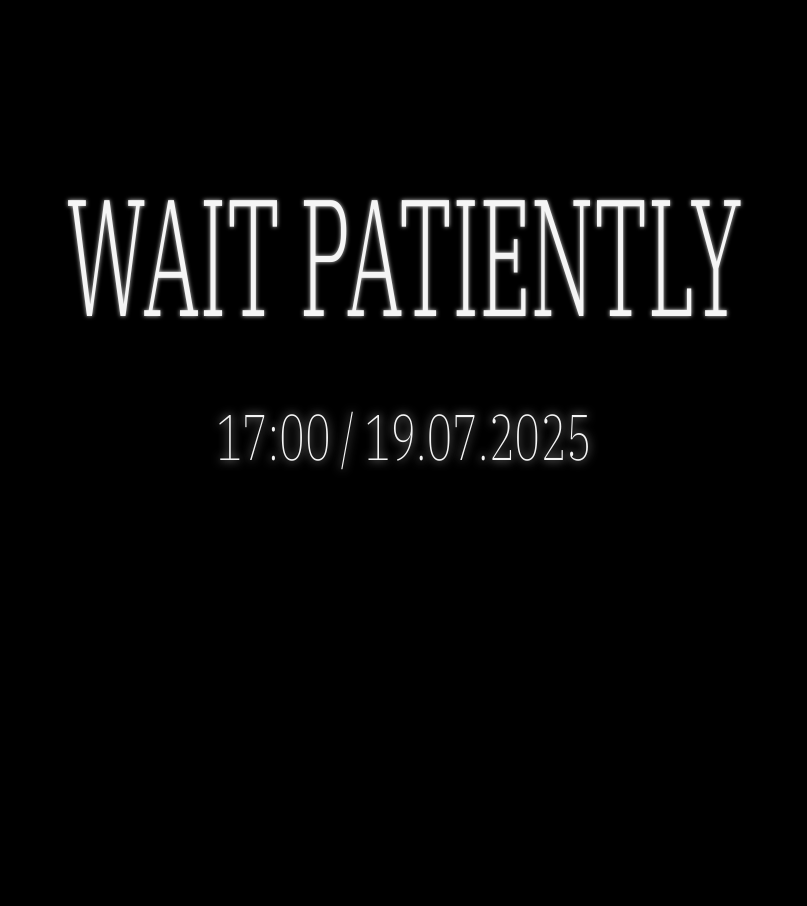
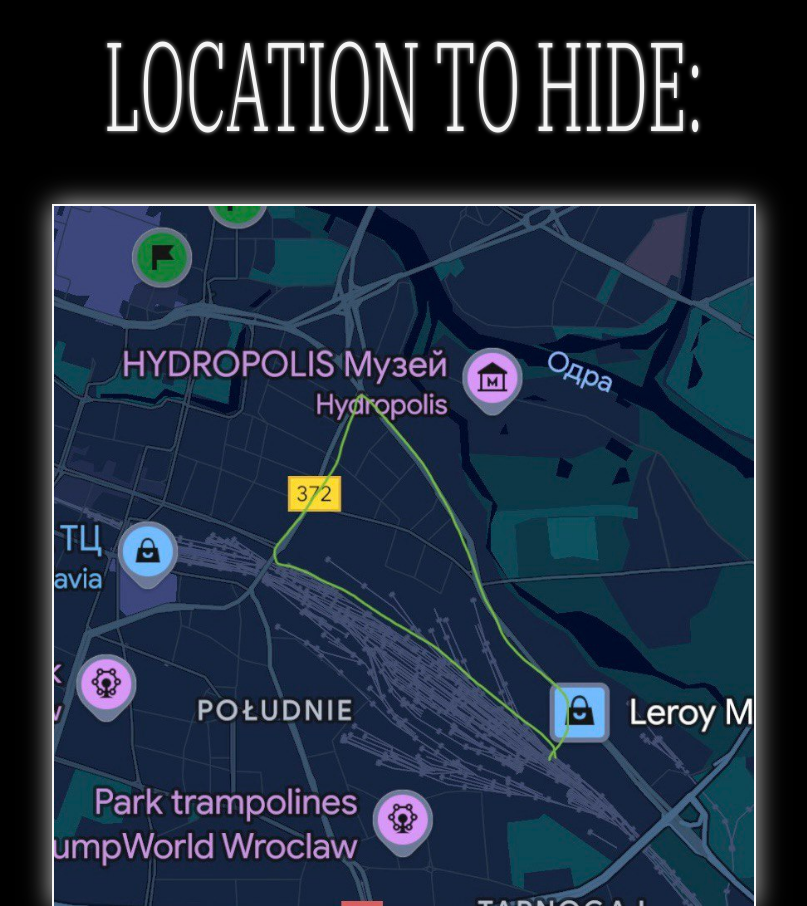
Before and after one commit to RavenMort/nonarchive, a plain HTML site: page page2.html in a window 1280 px wide. Shown: the top 906 px of the page, without its empty margins (236-1043 px from the left). Before the commit the page ends 800 px from the top, so only its background shows below. Drawn offline with Linux system fonts and the light colour scheme; a web font is replaced by a local one.

Commit message:
Update page2.html

```diff
--- a/page2.html
+++ b/page2.html
@@ -11,20 +11,14 @@
 </head>
 <body>
 
-<h2>WAIT PATIENTLY</h2>
-<p>17:00 / 19.07.2025</p>
-
 
   <script src="script.js"></script>
     <audio id="bg-music" loop muted>
   <source src="theme2.mp3" type="audio/mpeg">
 </audio>
-<!-- Строка 4
-
 <h1>LOCATION TO HIDE:</h1>
 <img src="location.jpg" alt="location" class="my-image">
 <p> 21.07.2025 AT 00:00 HERE: 51°06'01.9"N 17°02'16.3"E</p>
--->
 
 
 </body>
```
